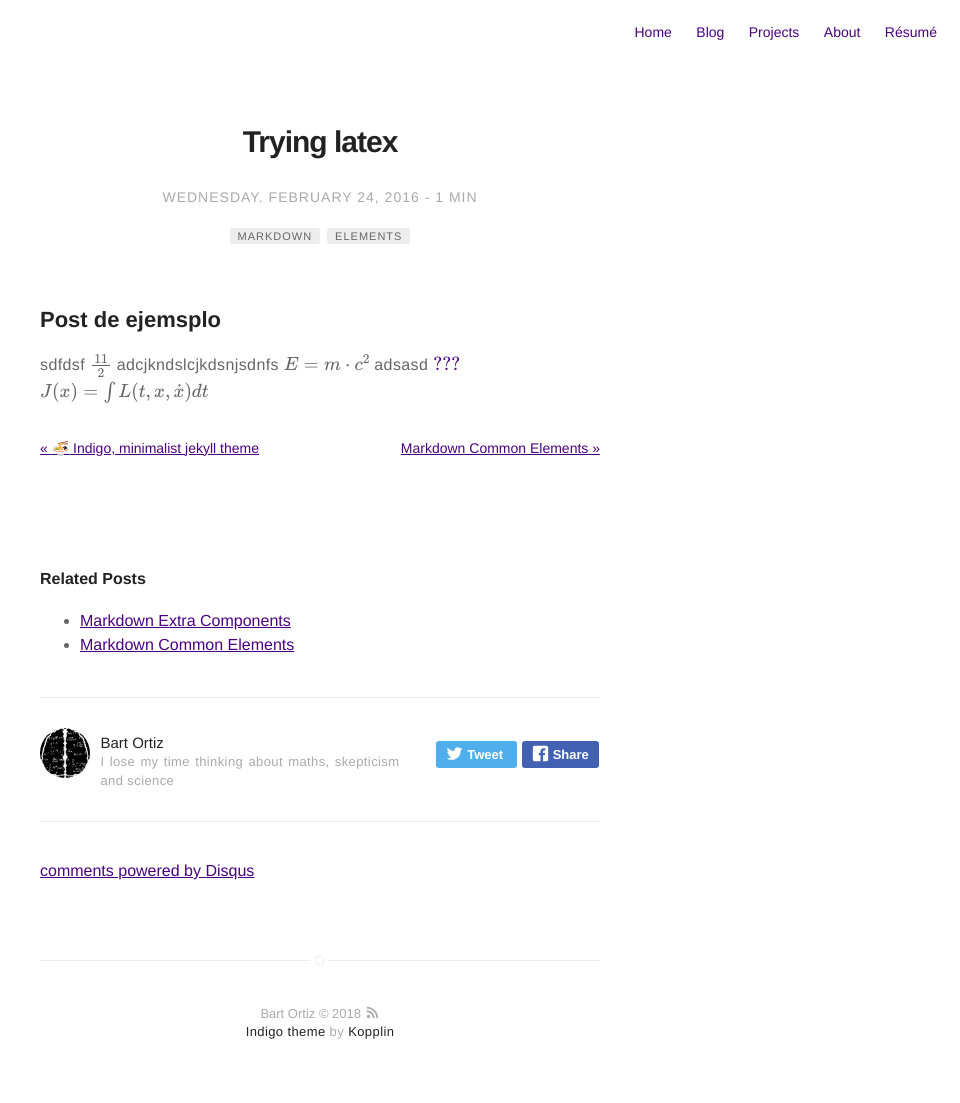
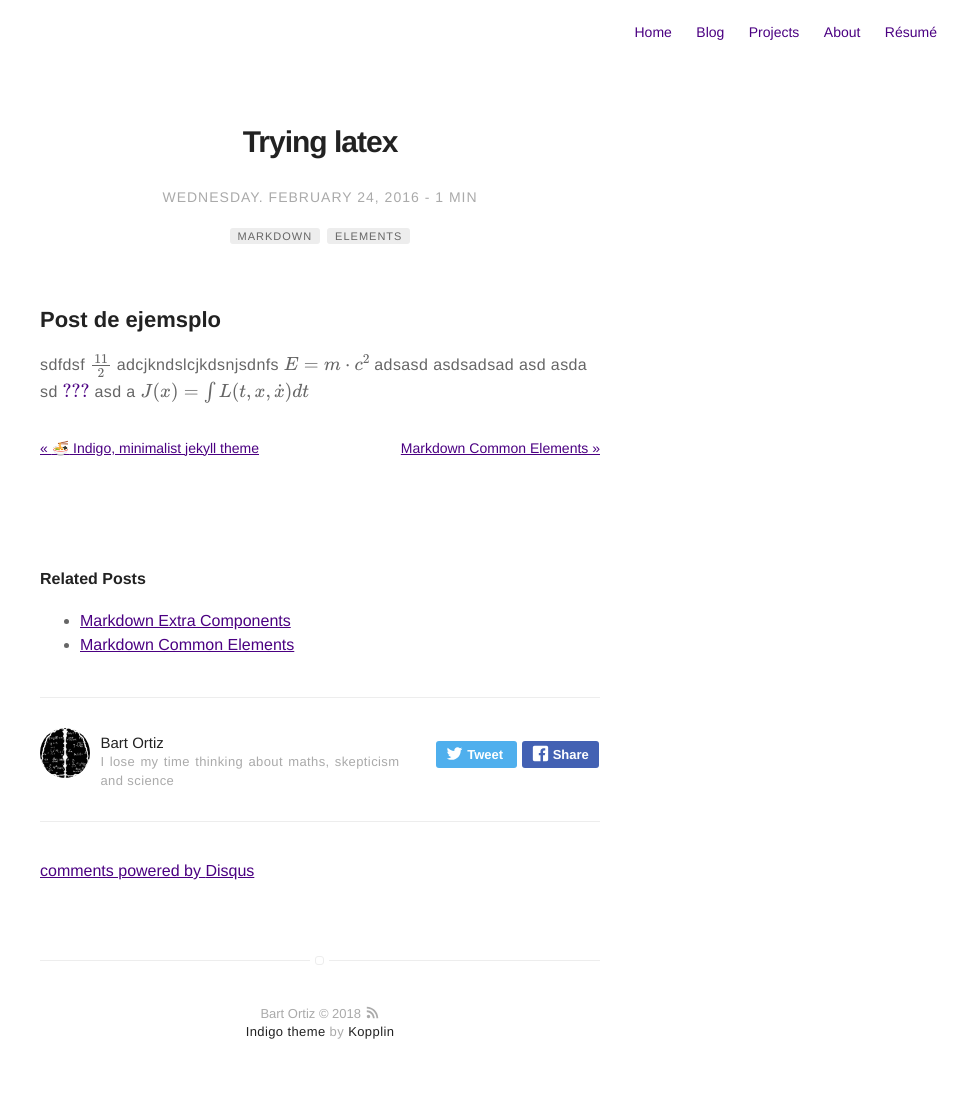
Before and after one commit to staticcoment/thebooort.github.io, a Jekyll site: the page built from _posts/2016-02-24-latex.markdown, in a window 1280 px wide. Shown: the whole page, without its empty margins (320-1280 px from the left). Built offline with Jekyll 4.4.1, drawn with Linux system fonts in a browser that asks for light colours; emoji names are drawn with the system emoji font; Markdown is read by kramdown in place of the engine named in the settings; formulas are drawn with MathJax 3; comment, search, counter and statistics services are not loaded.

Commit message:
Update 2016-02-24-latex.markdown

```diff
--- a/_posts/2016-02-24-latex.markdown
+++ b/_posts/2016-02-24-latex.markdown
@@ -15,5 +15,6 @@ description: Markdown summary with different options
 ---
 ## Post de ejemsplo
 sdfdsf $\frac{11}{2}$ adcjkndslcjkdsnjsdnfs
-$$ E = m\cdot c^2 \label{eq:mc2}$$ adsasd \ref{eq:mc2}
+$$ E = m\cdot c^2 \label{hola} $$ adsasd
+asdsadsad asd asda sd \ref{hola} asd a
 $ J(x) = \int{L(t, x, \dot{x}) dt} \$
```
